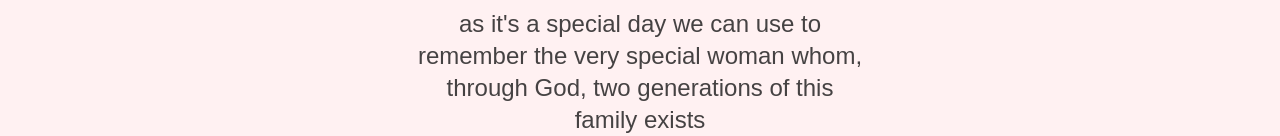
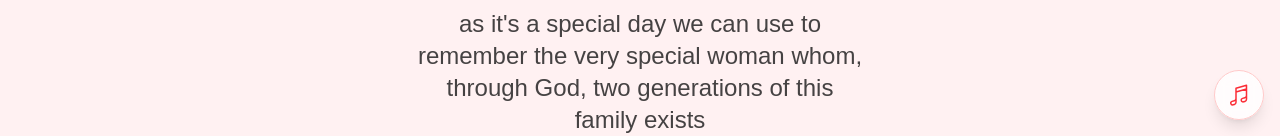
Before and after one commit to idongCodes/vals, a Next.js app: page / in a window 1280 px wide. Shown: the part 664-800 px from the top of the page. Built offline with nearby package versions, Linux system fonts and the light colour scheme; a web font is replaced by a local one.

Commit message:
feat: add background music player with volume control

```diff
--- /dev/null
+++ b/app/components/BackgroundMusic.tsx
@@ -0,0 +1,113 @@
+"use client";
+
+import { useState, useRef } from "react";
+import YouTube, { YouTubeEvent, YouTubePlayer } from "react-youtube";
+import { motion } from "framer-motion";
+
+export default function BackgroundMusic() {
+  const [isPlaying, setIsPlaying] = useState(false);
+  const playerRef = useRef<YouTubePlayer | null>(null);
+
+  const togglePlay = () => {
+    if (!playerRef.current) return;
+
+    if (isPlaying) {
+      playerRef.current.pauseVideo();
+    } else {
+      playerRef.current.playVideo();
+    }
+    setIsPlaying(!isPlaying);
+  };
+
+  const onReady = (event: YouTubeEvent) => {
+    playerRef.current = event.target;
+    // Set volume to low (20%)
+    event.target.setVolume(20);
+    // Try to play automatically
+    event.target.playVideo();
+  };
+
+  const onStateChange = (event: YouTubeEvent) => {
+    // PlayerState.PLAYING is 1
+    if (event.data === 1) {
+      setIsPlaying(true);
+    } else {
+      setIsPlaying(false);
+    }
+  };
+
+  const opts = {
+    height: "0",
+    width: "0",
+    playerVars: {
+      autoplay: 1,
+      loop: 1,
+      controls: 0,
+      showinfo: 0,
+      playlist: "2LapBD802O0", // Required for loop to work
+    },
+  };
+
+  return (
+    <>
+      <div className="hidden">
+        <YouTube
+          videoId="2LapBD802O0"
+          opts={opts}
+          onReady={onReady}
+          onStateChange={onStateChange}
+        />
+      </div>
+
+      <motion.button
+        onClick={togglePlay}
+        initial={{ opacity: 0, scale: 0.8 }}
+        animate={{ opacity: 1, scale: 1 }}
+        whileHover={{ scale: 1.1 }}
+        whileTap={{ scale: 0.9 }}
+        className={`fixed bottom-4 right-4 z-50 p-3 rounded-full shadow-lg backdrop-blur-sm border transition-all duration-300 ${
+          isPlaying
+            ? "bg-red-500/80 text-white border-red-400"
+            : "bg-white/80 text-red-500 border-red-200"
+        }`}
+        aria-label={isPlaying ? "Pause background music" : "Play background music"}
+      >
+        {isPlaying ? (
+          <div className="flex gap-1 items-end h-4">
+             {/* Simple equalizer animation */}
+             <motion.div
+               animate={{ height: ["20%", "100%", "20%"] }}
+               transition={{ repeat: Infinity, duration: 0.8, ease: "linear" }}
+               className="w-1 bg-current rounded-full"
+             />
+             <motion.div
+               animate={{ height: ["50%", "100%", "30%", "50%"] }}
+               transition={{ repeat: Infinity, duration: 1.1, ease: "linear" }}
+               className="w-1 bg-current rounded-full"
+             />
+             <motion.div
+               animate={{ height: ["30%", "80%", "20%", "40%"] }}
+               transition={{ repeat: Infinity, duration: 0.9, ease: "linear" }}
+               className="w-1 bg-current rounded-full"
+             />
+          </div>
+        ) : (
+          <svg
+            xmlns="http://www.w3.org/2000/svg"
+            fill="none"
+            viewBox="0 0 24 24"
+            strokeWidth={1.5}
+            stroke="currentColor"
+            className="w-6 h-6"
+          >
+            <path
+              strokeLinecap="round"
+              strokeLinejoin="round"
+              d="M9 9l10.5-3m0 6.553v3.75a2.25 2.25 0 01-1.632 2.163l-1.32.377a1.803 1.803 0 11-.99-3.467l2.31-.66a2.25 2.25 0 001.632-2.163zm0 0V2.25L9 5.25v10.303m0 0v3.75a2.25 2.25 0 01-1.632 2.163l-1.32.377a1.803 1.803 0 01-.99-3.467l2.31-.66A2.25 2.25 0 009 15.553z"
+            />
+          </svg>
+        )}
+      </motion.button>
+    </>
+  );
+}
--- a/app/layout.tsx
+++ b/app/layout.tsx
@@ -4,6 +4,7 @@ import "./globals.css";
 import Link from "next/link";
 import BrushHeart from "./components/BrushHeart";
 import FooterWrapper from "./components/FooterWrapper";
+import BackgroundMusic from "./components/BackgroundMusic";
 
 const geistSans = Geist({
   variable: "--font-geist-sans",
@@ -51,6 +52,7 @@ export default function RootLayout({
           {children}
         </div>
         <FooterWrapper />
+        <BackgroundMusic />
       </body>
     </html>
   );
--- a/package.json
+++ b/package.json
@@ -12,13 +12,15 @@
     "framer-motion": "^12.33.0",
     "next": "16.1.6",
     "react": "19.2.3",
-    "react-dom": "19.2.3"
+    "react-dom": "19.2.3",
+    "react-youtube": "^10.1.0"
   },
   "devDependencies": {
     "@tailwindcss/postcss": "^4",
     "@types/node": "^20",
     "@types/react": "^19",
     "@types/react-dom": "^19",
+    "@types/react-youtube": "^7.6.2",
     "babel-plugin-react-compiler": "1.0.0",
     "eslint": "^9",
     "eslint-config-next": "16.1.6",
```
Also changed, not shown: 1 other file (tests, documents, lock files or other folders).
